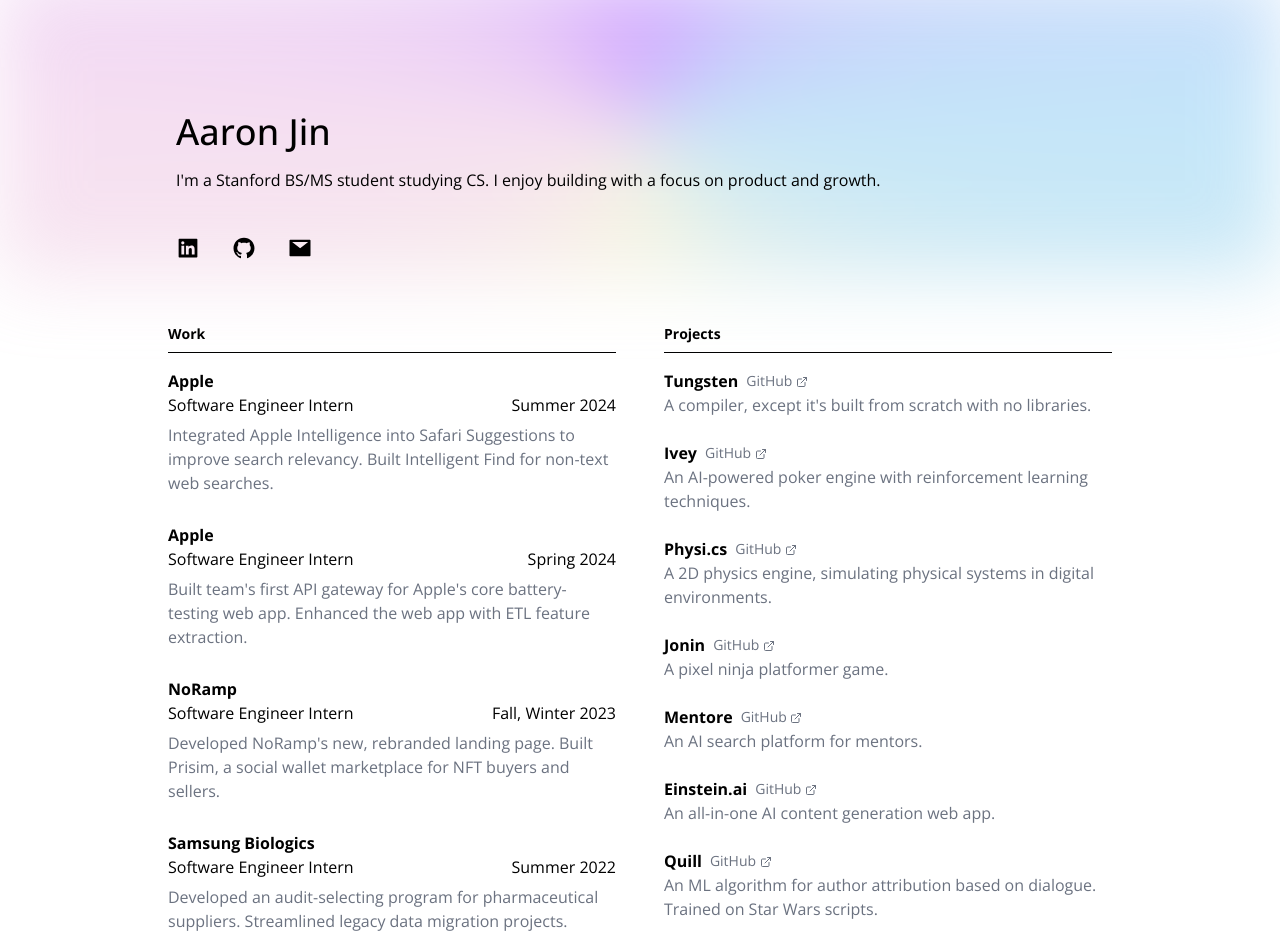
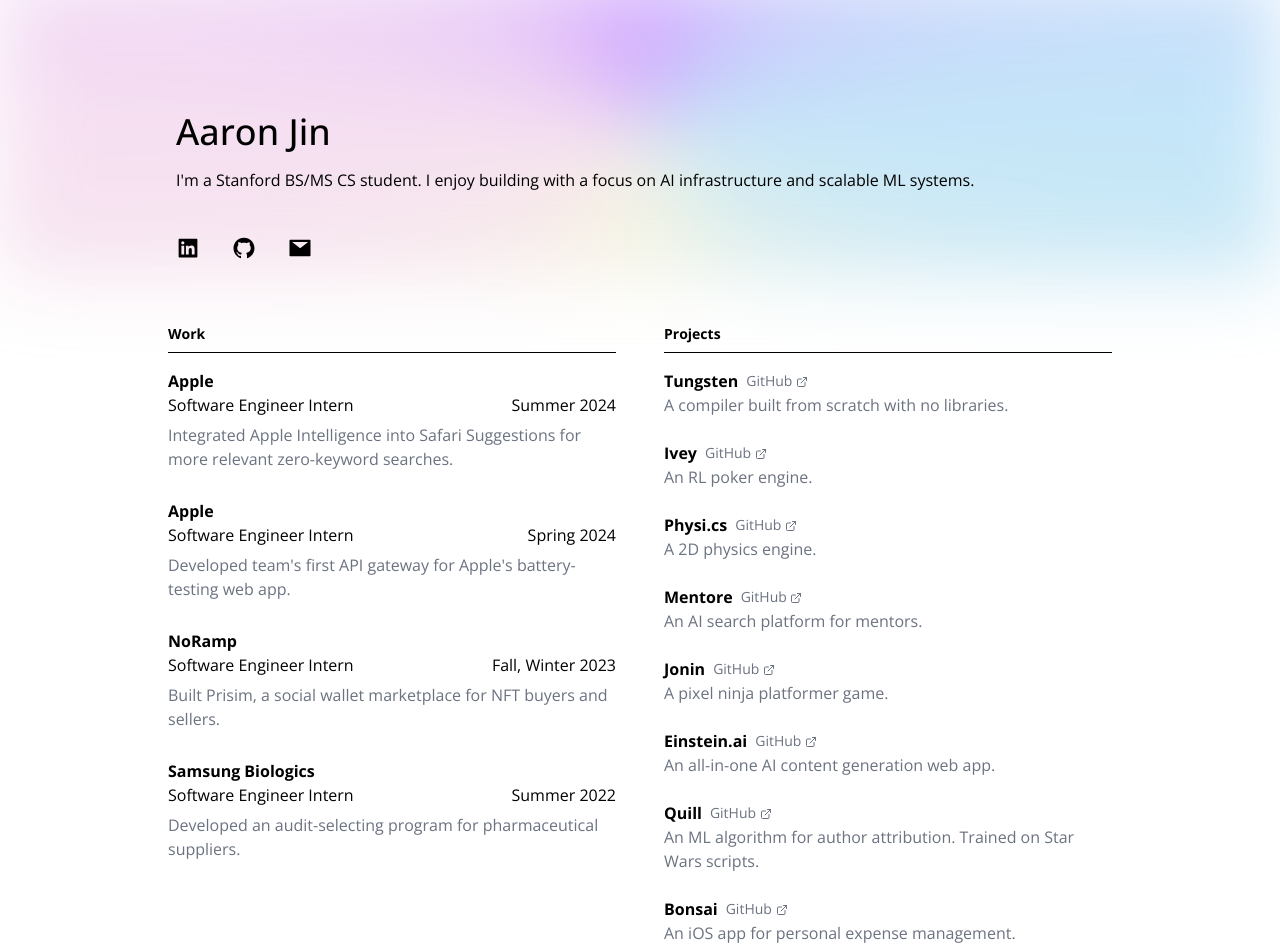
Before and after one commit to aaronkjin/personal, a Next.js app: page / in a window 1280 px wide. Shown: the top 948 px of the page. Built offline with nearby package versions, Linux system fonts and the light colour scheme.

Commit message:
desc changes

```diff
--- a/pages/index.js
+++ b/pages/index.js
@@ -33,8 +33,8 @@ export default function Home() {
           </FadeIn>
           <FadeIn delay={100}>
             <h1 className="text-sm tablet:text-base p-1 tablet:p-2 w-full">
-              I&apos;m a Stanford BS/MS student studying CS. I enjoy building
-              with a focus on product and growth.
+              I&apos;m a Stanford BS/MS CS student. I enjoy building with a
+              focus on AI infrastructure and scalable ML systems.
             </h1>
           </FadeIn>
           <FadeIn delay={150}>
@@ -84,9 +84,8 @@ export default function Home() {
                     </div>
                     <div className="w-full mt-1.5">
                       <p className="text-sm tablet:text-base text-gray-500">
-                        Integrated Apple Intelligence into Safari Suggestions to
-                        improve search relevancy. Built Intelligent Find for
-                        non-text web searches.
+                        Integrated Apple Intelligence into Safari Suggestions
+                        for more relevant zero-keyword searches.
                       </p>
                     </div>
                   </div>
@@ -116,9 +115,8 @@ export default function Home() {
                     </div>
                     <div className="w-full mt-1.5">
                       <p className="text-sm tablet:text-base text-gray-500">
-                        Built team&apos;s first API gateway for Apple&apos;s
-                        core battery-testing web app. Enhanced the web app with
-                        ETL feature extraction.
+                        Developed team&apos;s first API gateway for Apple&apos;s
+                        battery-testing web app.
                       </p>
                     </div>
                   </div>
@@ -148,7 +146,6 @@ export default function Home() {
                     </div>
                     <div className="w-full mt-1.5">
                       <p className="text-sm tablet:text-base text-gray-500">
-                        Developed NoRamp&apos;s new, rebranded landing page.
                         Built Prisim, a social wallet marketplace for NFT buyers
                         and sellers.
                       </p>
@@ -181,7 +178,7 @@ export default function Home() {
                     <div className="w-full mt-1.5">
                       <p className="text-sm tablet:text-base text-gray-500">
                         Developed an audit-selecting program for pharmaceutical
-                        suppliers. Streamlined legacy data migration projects.
+                        suppliers.
                       </p>
                     </div>
                   </div>
@@ -218,8 +215,7 @@ export default function Home() {
                       </a>
                     </div>
                     <p className="text-sm tablet:text-base text-gray-500">
-                      A compiler, except it&apos;s built from scratch with no
-                      libraries.
+                      A compiler built from scratch with no libraries.
                     </p>
                   </div>
                 </FadeIn>
@@ -239,8 +235,7 @@ export default function Home() {
                       </a>
                     </div>
                     <p className="text-sm tablet:text-base text-gray-500">
-                      An AI-powered poker engine with reinforcement learning
-                      techniques.
+                      An RL poker engine.
                     </p>
                   </div>
                 </FadeIn>
@@ -260,14 +255,33 @@ export default function Home() {
                       </a>
                     </div>
                     <p className="text-sm tablet:text-base text-gray-500">
-                      A 2D physics engine, simulating physical systems in
-                      digital environments.
+                      A 2D physics engine.
+                    </p>
+                  </div>
+                </FadeIn>
+
+                {/* Mentore */}
+                <FadeIn delay={400}>
+                  <div>
+                    <div className="flex items-center gap-2">
+                      <h3 className="font-bold">Mentore</h3>
+                      <a
+                        href="https://github.com/aaronkjin/mentore"
+                        target="_blank"
+                        rel="noopener noreferrer"
+                        className="text-sm text-gray-500 hover:underline"
+                      >
+                        GitHub <ExternalLinkIcon />
+                      </a>
+                    </div>
+                    <p className="text-sm tablet:text-base text-gray-500">
+                      An AI search platform for mentors.
                     </p>
                   </div>
                 </FadeIn>
 
                 {/* Jonin */}
-                <FadeIn delay={400}>
+                <FadeIn delay={450}>
                   <div>
                     <div className="flex items-center gap-2">
                       <h3 className="font-bold">Jonin</h3>
@@ -282,26 +296,6 @@ export default function Home() {
                     </div>
                     <p className="text-sm tablet:text-base text-gray-500">
                       A pixel ninja platformer game.
-                    </p>
-                  </div>
-                </FadeIn>
-
-                {/* Mentore */}
-                <FadeIn delay={450}>
-                  <div>
-                    <div className="flex items-center gap-2">
-                      <h3 className="font-bold">Mentore</h3>
-                      <a
-                        href="https://github.com/aaronkjin/mentore"
-                        target="_blank"
-                        rel="noopener noreferrer"
-                        className="text-sm text-gray-500 hover:underline"
-                      >
-                        GitHub <ExternalLinkIcon />
-                      </a>
-                    </div>
-                    <p className="text-sm tablet:text-base text-gray-500">
-                      An AI search platform for mentors.
                     </p>
                   </div>
                 </FadeIn>
@@ -341,13 +335,13 @@ export default function Home() {
                       </a>
                     </div>
                     <p className="text-sm tablet:text-base text-gray-500">
-                      An ML algorithm for author attribution based on dialogue.
-                      Trained on Star Wars scripts.
+                      An ML algorithm for author attribution. Trained on Star
+                      Wars scripts.
                     </p>
                   </div>
                 </FadeIn>
 
-                {/* Longevity */}
+                {/* Longevity
                 <FadeIn delay={600}>
                   <div>
                     <div className="flex items-center gap-2">
@@ -366,10 +360,10 @@ export default function Home() {
                       trained on custom ontology.
                     </p>
                   </div>
-                </FadeIn>
+                </FadeIn> */}
 
                 {/* Bonsai */}
-                <FadeIn delay={650}>
+                <FadeIn delay={600}>
                   <div>
                     <div className="flex items-center gap-2">
                       <h3 className="font-bold">Bonsai</h3>
```
